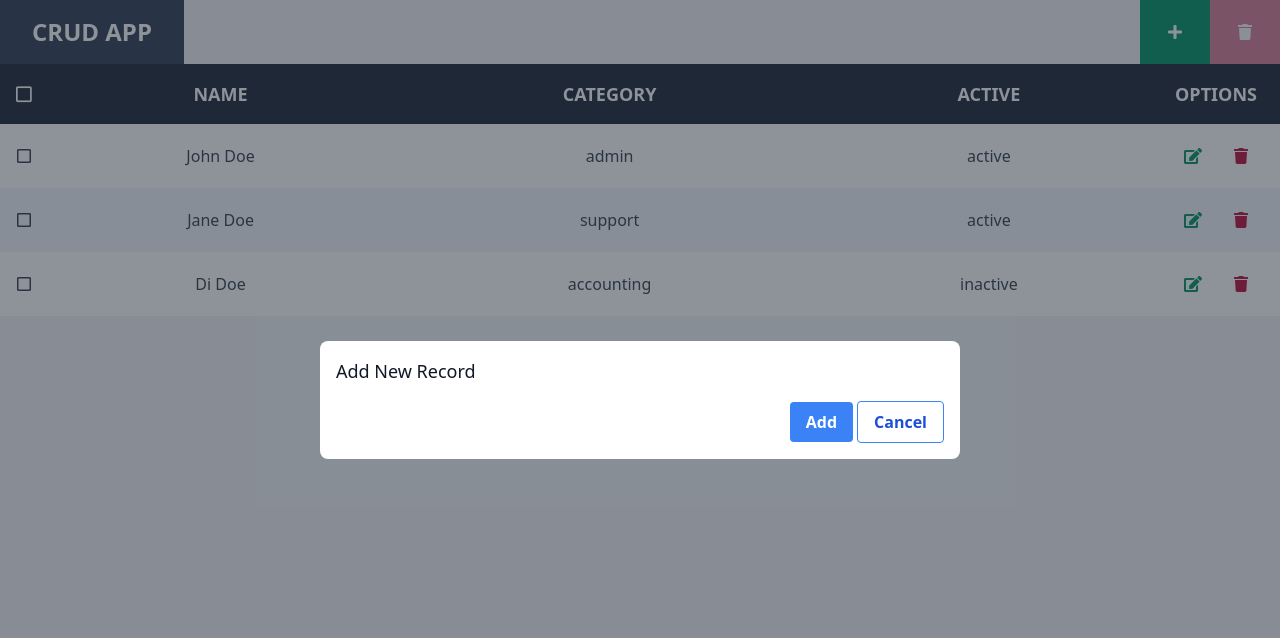
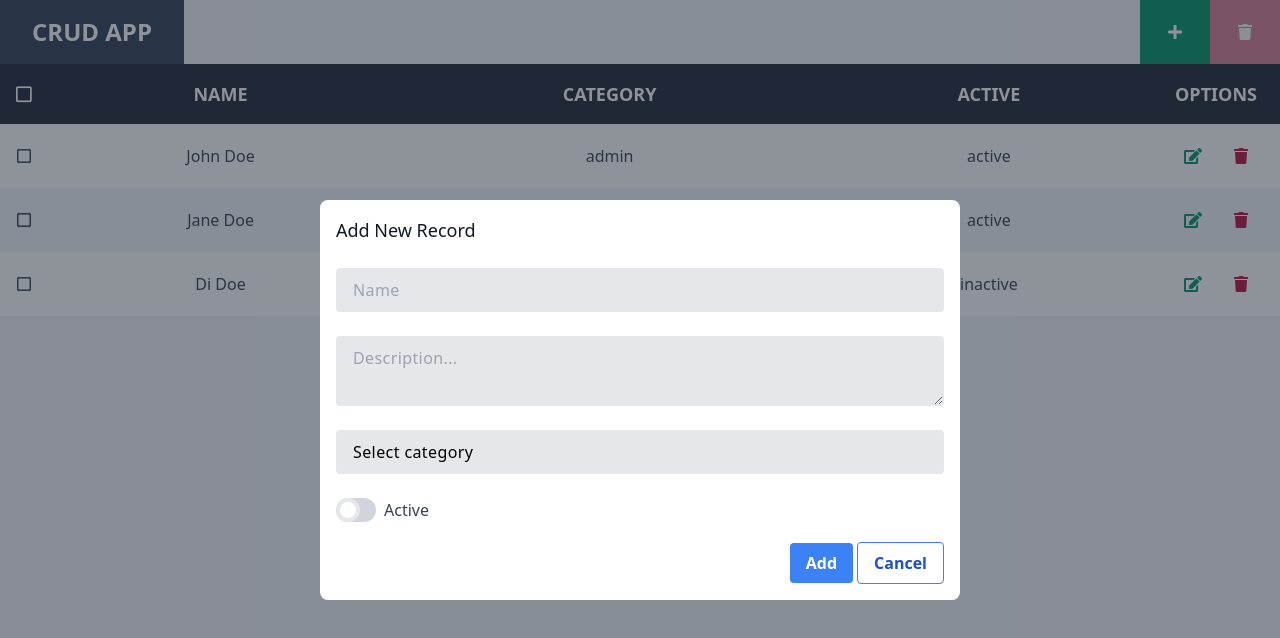
Before and after one commit to rjvillanueva89/crud-app, a Next.js app: page / in a window 1280 px wide. Both pictures are taken after a click on the button 1175 px from the left and 32 px from the top of the page. Shown: the top 638 px of the page. Built offline with nearby package versions, Linux system fonts and the light colour scheme; data requests are answered from the project's data file.

Commit message:
update user modal

```diff
--- a/components/users/modal/index.tsx
+++ b/components/users/modal/index.tsx
@@ -1,39 +1,83 @@
 import { ReactNode, useContext, useState } from 'react'
+import { useForm, SubmitHandler } from "react-hook-form";
 import Link from 'next/link'
 
 type Props = {
   isVisible: boolean,
   action: object
-  setting: object
+  setting: object,
+  data: object
 }
 
-export default function Modal({ isVisible, action, setting }: Props) {
+type Inputs = {
+  name: string;
+  description: string;
+  category: string;
+  active: boolean;
+};
+
+export default function Modal({ isVisible, action, setting, data }: Props) {
 
   if(!isVisible) {
     return null;
   }
 
+  const { register, handleSubmit, watch, formState: { errors } } = useForm<Inputs>();
+  const onSubmit: SubmitHandler<Inputs> = data => console.log(data);
+
+  const useSettings = data.length ? setting.edit : setting.add;
+
   return(
     <div className="flex items-center justify-center fixed left-0 bottom-0 w-full h-full bg-gray-800/50">
       <div className="bg-white rounded-lg w-1/2">
+        <form onSubmit={handleSubmit(onSubmit)}>
           <div className="flex flex-col items-start p-4">
-          <div className="flex items-center w-full">
-            <div className="text-gray-900 font-medium text-lg">{setting.title}</div>
+            <div className="flex items-center w-full mb-4">
+              <div className="text-gray-900 font-medium text-lg">{useSettings.title}</div>
             </div>
 
-          <div className="py-2">
+            <div className="py-2 w-full">
+              <div className="flex flex-wrap mb-3">
+                <div className="relative w-full appearance-none label-floating">
+                  <input className="tracking-wide py-2 px-4 mb-3 leading-relaxed appearance-none block w-full bg-gray-200 border border-gray-200 rounded focus:outline-none focus:bg-white focus:border-gray-500" id="name" type="text" placeholder="Name" required {...register('name')} />
+                </div>
+              </div>
 
+              <div className="flex flex-wrap mb-3">
+                <div className="relative w-full appearance-none label-floating">
+                  <textarea className="autoexpand tracking-wide py-2 px-4 mb-3 leading-relaxed appearance-none block w-full bg-gray-200 border border-gray-200 rounded focus:outline-none focus:bg-white focus:border-gray-500" id="description" type="text" placeholder="Description..." {...register('description')}></textarea>
+                </div>
+              </div>
+
+              <div className="flex flex-wrap mb-3">
+                <div className="relative w-full appearance-none label-floating">
+                  <select id="category" className="tracking-wide py-2 px-4 mb-3 leading-relaxed appearance-none block w-full bg-gray-200 border border-gray-200 rounded focus:outline-none focus:bg-white focus:border-gray-500" {...register('category')}>
+                    <option value="">Select category</option>
+                    <option value="item1">item1</option>
+                    <option value="item2">item2</option>
+                  </select>
+                </div>
+              </div>
+
+              <div className="flex flex-wrap mb-3">
+                <div className="relative inline-block w-10 mr-2 align-middle select-none transition duration-200 ease-in">
+                  <input type="checkbox" id="active" className="toggle-checkbox absolute block w-6 h-6 rounded-full bg-white border-4 appearance-none cursor-pointer" {...register('active')} />
+                  <label className="toggle-label block overflow-hidden h-6 rounded-full bg-gray-300 cursor-pointer"></label>
+                </div>
+                <label className="text-gray-700">Active</label>
+              </div>
             </div>
 
             <div className="ml-auto">
               <button className="bg-blue-500 hover:bg-blue-700 text-white font-bold py-2 px-4 rounded mr-1">
-              {setting.submitBtn}
+                {useSettings.submitBtn}
               </button>
               <button className="bg-transparent hover:bg-gray-500 text-blue-700 font-semibold hover:text-white py-2 px-4 border border-blue-500 hover:border-transparent rounded" onClick={action.close}>
-              {setting.cancelBtn}
+                {useSettings.cancelBtn}
               </button>
             </div>
           </div>
+        </form>
       </div>
     </div>
   )
--- a/package.json
+++ b/package.json
@@ -8,9 +8,10 @@
     "lint": "next lint"
   },
   "dependencies": {
-    "next": "12.0.8",
+    "next": "^10.0.1",
     "react": "17.0.2",
     "react-dom": "17.0.2",
+    "react-hook-form": "^7.25.0",
     "react-query": "^3.34.8"
   },
   "devDependencies": {
--- a/pages/index.tsx
+++ b/pages/index.tsx
@@ -9,6 +9,7 @@ import UserModalContext from '../components/users/modal/context'
 const Home: NextPage = () => {
 
   const [userModalisVisible, setUserModalVisibility] = useState(false);
+  const [userModalData, setUserModalData] = useState({ data: null });
 
   const userModalActions = {
     show: function() {
@@ -16,13 +17,23 @@ const Home: NextPage = () => {
     },
     close: function() {
       setUserModalVisibility(false);
+    },
+    setData: function(options) {
+      setUserModalData(options);
     }
   }
 
   const userModalSetting = {
-    title: 'Add New Record',
-    submitBtn: 'Add',
-    cancelBtn: 'Cancel'
+    add: {
+      title: 'Add New Record',
+      submitBtn: 'Add',
+      cancelBtn: 'Cancel'
+    },
+    edit: {
+      title: 'Edit Record',
+      submitBtn: 'Update',
+      cancelBtn: 'Cancel'
+    }
   }
 
   const UserModalOptions = {
@@ -32,7 +43,7 @@ const Home: NextPage = () => {
   return (
     <UserModalContext.Provider value={{ action: UserModalOptions, setting: userModalSetting }}>
       <Layout>
-        <UserModal isVisible={userModalisVisible} action={userModalActions} setting={userModalSetting} />
+        <UserModal isVisible={userModalisVisible} action={userModalActions} setting={userModalSetting} data={userModalData} />
         <UsersTable />
       </Layout>
     </UserModalContext.Provider>
--- a/styles/globals.css
+++ b/styles/globals.css
@@ -1,3 +1,13 @@
 @tailwind base;
 @tailwind components;
 @tailwind utilities;
+
+.toggle-checkbox:checked {
+  @apply: right-0 border-green-400;
+  right: 0;
+  border-color: #68D391;
+}
+.toggle-checkbox:checked + .toggle-label {
+  @apply: bg-green-400;
+  background-color: #68D391;
+}
```
Also changed, not shown: 1 other file (tests, documents, lock files or other folders). Lines whose indentation alone changed are shown as unchanged.
